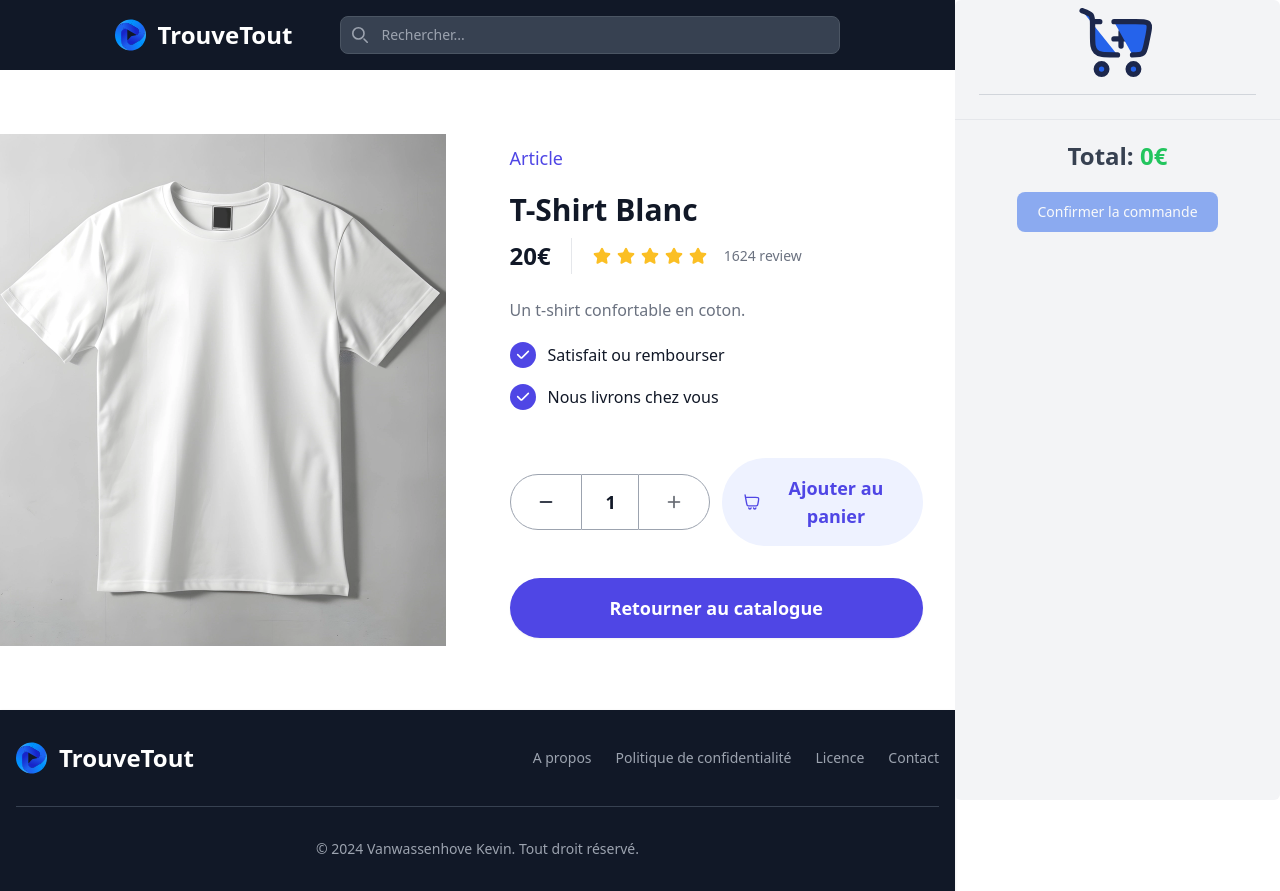
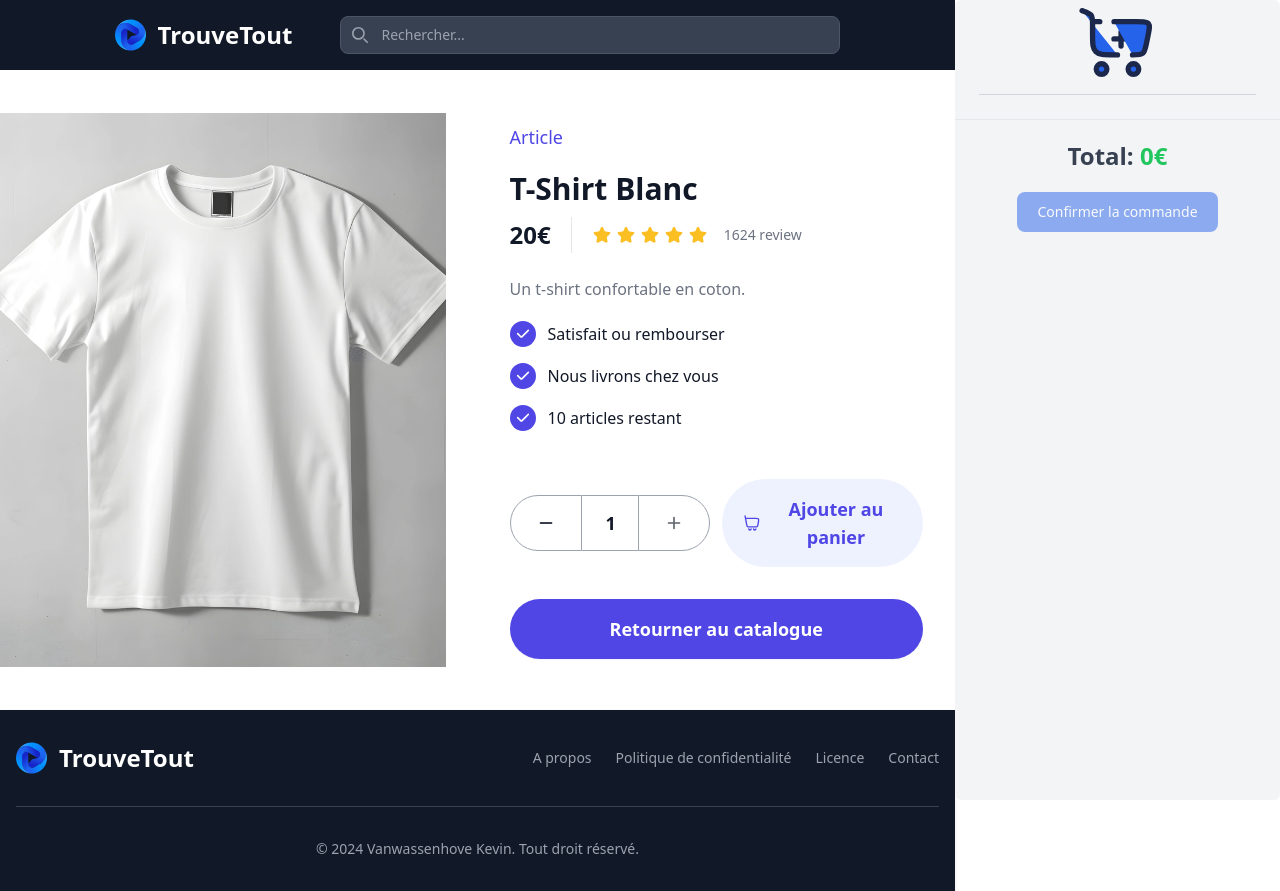
Before and after one commit to OnlyPassionCode/TINaim, a React (Vite) app: page /article/1 in a window 1280 px wide. Built offline with nearby package versions, Linux system fonts and the light colour scheme.

Commit message:
Refacto button component + refacto Article

```diff
--- a/src/components/Article/Article.tsx
+++ b/src/components/Article/Article.tsx
@@ -1,5 +1,6 @@
 import { Link, useParams } from "react-router-dom";
 import Item from "../Catalog/Item";
+import Button from "../Button/Button";
 
 type ArticleProps = {
     items: Item[],
@@ -127,6 +128,28 @@ function Article({items, addToCart}: ArticleProps){
                                 </svg>
                                 <span className="font-normal text-base text-gray-900 ">Nous livrons chez vous</span>
                             </li>
+                            <li className="flex items-center gap-3">
+                                {item.getAmount() > 0 ?
+                                <svg width="26" height="26" viewBox="0 0 26 26" fill="none"
+                                    xmlns="http://www.w3.org/2000/svg">
+                                    <rect width="26" height="26" rx="13" fill="#4F46E5" />
+                                    <path
+                                        d="M7.66669 12.629L10.4289 15.3913C10.8734 15.8357 11.0956 16.0579 11.3718 16.0579C11.6479 16.0579 11.8701 15.8357 12.3146 15.3913L18.334 9.37183"
+                                        stroke="white" strokeWidth="1.6" strokeLinecap="round" />
+                                </svg>
+                                :
+                                <svg width="26" height="26" viewBox="0 0 26 26" fill="none" xmlns="http://www.w3.org/2000/svg">
+                                    <rect width="26" height="26" rx="13" fill="red" />
+                                    <path d="M7 7 L19 19" stroke="white" strokeWidth="1.6" strokeLinecap="round" />
+                                    <path d="M19 7 L7 19" stroke="white" strokeWidth="1.6" strokeLinecap="round" />
+                                </svg>
+                                }
+                                <span className={`font-normal text-base ${item.getAmount() > 0 ? "text-gray-900" : "text-danger"}`}>
+                                {item.getAmount() > 0
+                                ? `${item.getAmount()} article${item.getAmount() > 1 ? "s" : ""} restant`
+                                : <span className="text-red-900">Plus de stock</span>}
+                                </span>
+                            </li>
                         </ul>
                         <div className="grid grid-cols-1 sm:grid-cols-2 gap-3 py-8 pt-4">
                             <div className="flex sm:items-center sm:justify-center w-full">
@@ -157,16 +180,15 @@ function Article({items, addToCart}: ArticleProps){
                                     </svg>
                                 </button>
                             </div>
-                            <button
-                                onClick={()=>addToCart(item)}
-                                className="group py-4 px-5 rounded-full bg-indigo-50 text-indigo-600 font-semibold text-lg w-full flex items-center justify-center gap-2 transition-all duration-500 hover:bg-indigo-100">
+                            <Button className="group py-4 px-5 rounded-full bg-indigo-50 text-indigo-600 font-semibold text-lg w-full flex items-center justify-center gap-2 transition-all duration-500 hover:bg-indigo-100"
+                                onClick={()=>addToCart(item)} disabled={item.getAmount() <= 0} >
                                 <svg className="stroke-indigo-600 " width="22" height="22" viewBox="0 0 22 22" fill="none"
                                     xmlns="http://www.w3.org/2000/svg">
                                     <path
                                         d="M10.7394 17.875C10.7394 18.6344 10.1062 19.25 9.32511 19.25C8.54402 19.25 7.91083 18.6344 7.91083 17.875M16.3965 17.875C16.3965 18.6344 15.7633 19.25 14.9823 19.25C14.2012 19.25 13.568 18.6344 13.568 17.875M4.1394 5.5L5.46568 12.5908C5.73339 14.0221 5.86724 14.7377 6.37649 15.1605C6.88573 15.5833 7.61377 15.5833 9.06984 15.5833H15.2379C16.6941 15.5833 17.4222 15.5833 17.9314 15.1605C18.4407 14.7376 18.5745 14.0219 18.8421 12.5906L19.3564 9.84059C19.7324 7.82973 19.9203 6.8243 19.3705 6.16215C18.8207 5.5 17.7979 5.5 15.7522 5.5H4.1394ZM4.1394 5.5L3.66797 2.75"
                                         stroke="" strokeWidth="1.6" strokeLinecap="round" />
-                                </svg>
-                                Ajouter au panier</button>
+                                </svg>Ajouter au panier
+                            </Button>
                         </div>
                         <div className="flex items-center gap-3">
                             <Link to={"/"} className="text-center w-full px-5 py-4 rounded-[100px] bg-indigo-600 flex items-center justify-center font-semibold text-lg text-white shadow-sm transition-all duration-500 hover:bg-indigo-700 hover:shadow-indigo-400">
--- a/src/components/Button/Button.tsx
+++ b/src/components/Button/Button.tsx
@@ -1,14 +1,18 @@
 import { MouseEventHandler } from "react";
 
 type ButtonProps = {
+    className?: string,
     disabled: boolean,
     onClick: MouseEventHandler,
     children: React.ReactNode
 }
 
-function Button({disabled, onClick, children} : ButtonProps){
+function Button({disabled, onClick, children, className=undefined} : ButtonProps){
+    const disableClass = `${disabled ? 'opacity-50 cursor-not-allowed' : ''} `;
+    const baseClassName = "text-white focus:outline-none focus:ring-blue-300 font-medium rounded-lg text-sm px-5 py-2.5 text-center bg-blue-600 hover:bg-blue-700 focus:ring-blue-800";
+    const finalClassName = className !== undefined ? className + " " + disableClass : baseClassName + " " + disableClass;
     return (
-        <button className={`${disabled ? 'opacity-50 cursor-not-allowed' : ''} text-white focus:outline-none focus:ring-blue-300 font-medium rounded-lg text-sm px-5 py-2.5 text-center bg-blue-600 hover:bg-blue-700 focus:ring-blue-800`}
+        <button className={finalClassName}
         disabled={disabled}
         onClick={onClick}>
             {children}
```
